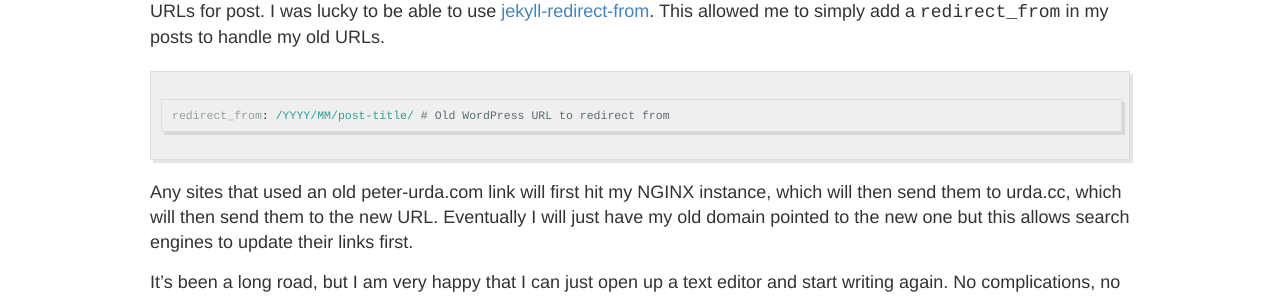
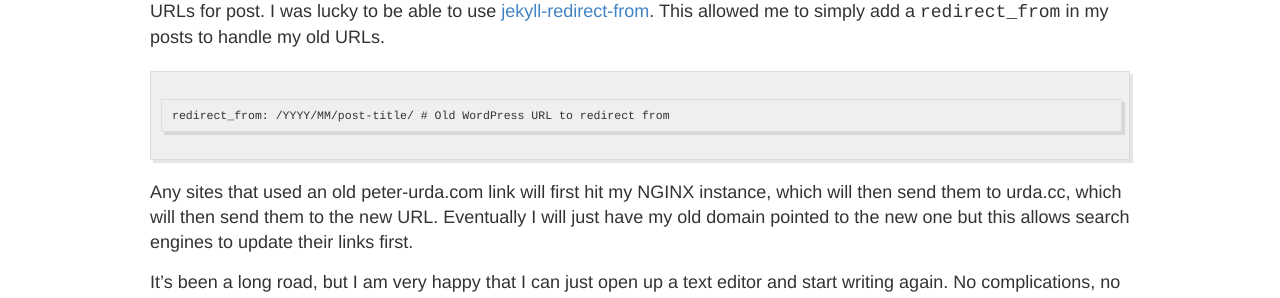
Before and after one commit to urda/website, a Jekyll site: the page built from _posts/2015-10-18-writings-reborn.md, in a window 1280 px wide. Shown: the part 1483-1781 px from the top of the page. Built offline with Jekyll 4.4.1, drawn with Linux system fonts in a browser that asks for light colours; Markdown is read by kramdown in place of the engine named in the settings.

Commit message:
Eh, just make it plain

````diff
--- a/_posts/2015-10-18-writings-reborn.md
+++ b/_posts/2015-10-18-writings-reborn.md
@@ -76,7 +76,7 @@ all my URLs for post. I was lucky to be able to use
 [jekyll-redirect-from](https://github.com/jekyll/jekyll-redirect-from). This
 allowed me to simply add a `redirect_from` in my posts to handle my old URLs.
 
-```yaml
+```
 redirect_from: /YYYY/MM/post-title/ # Old WordPress URL to redirect from
 ```
 
````
